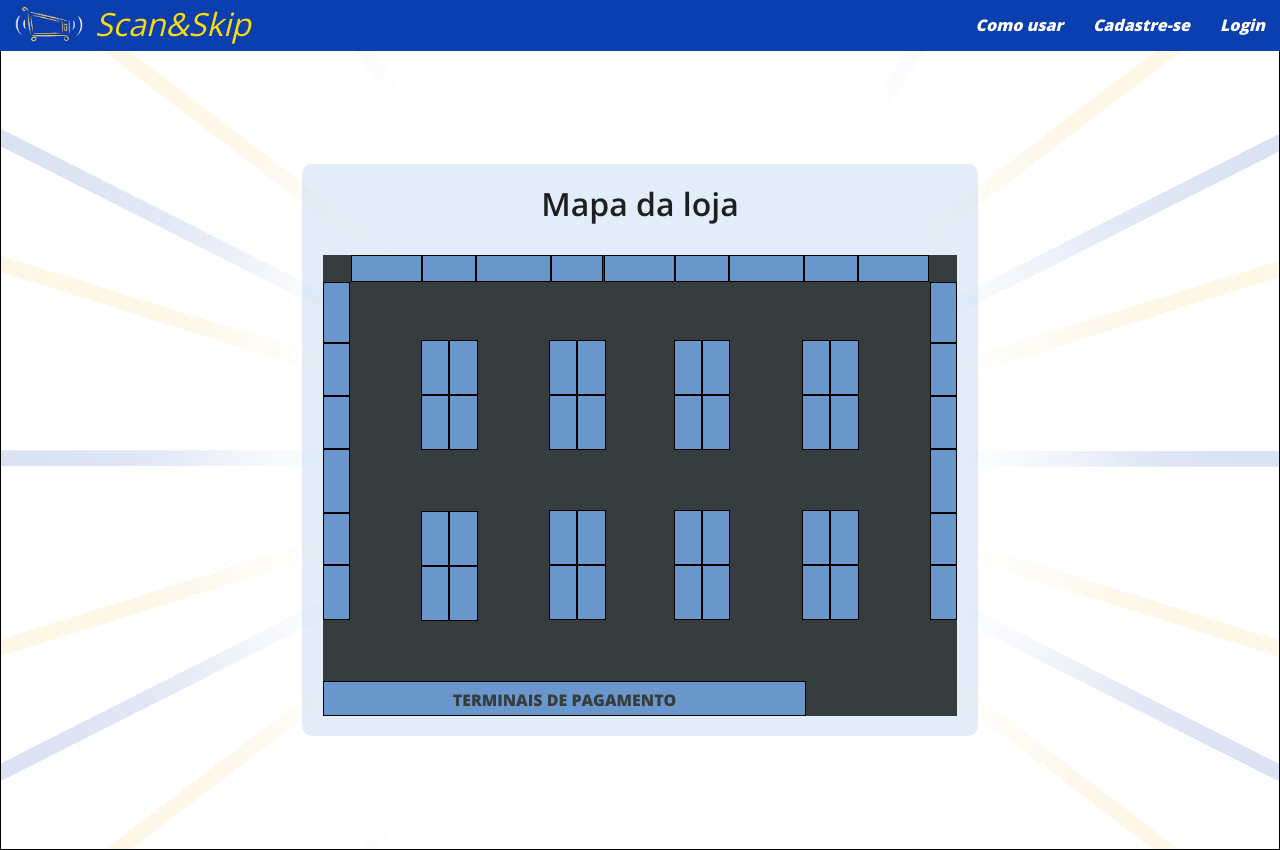
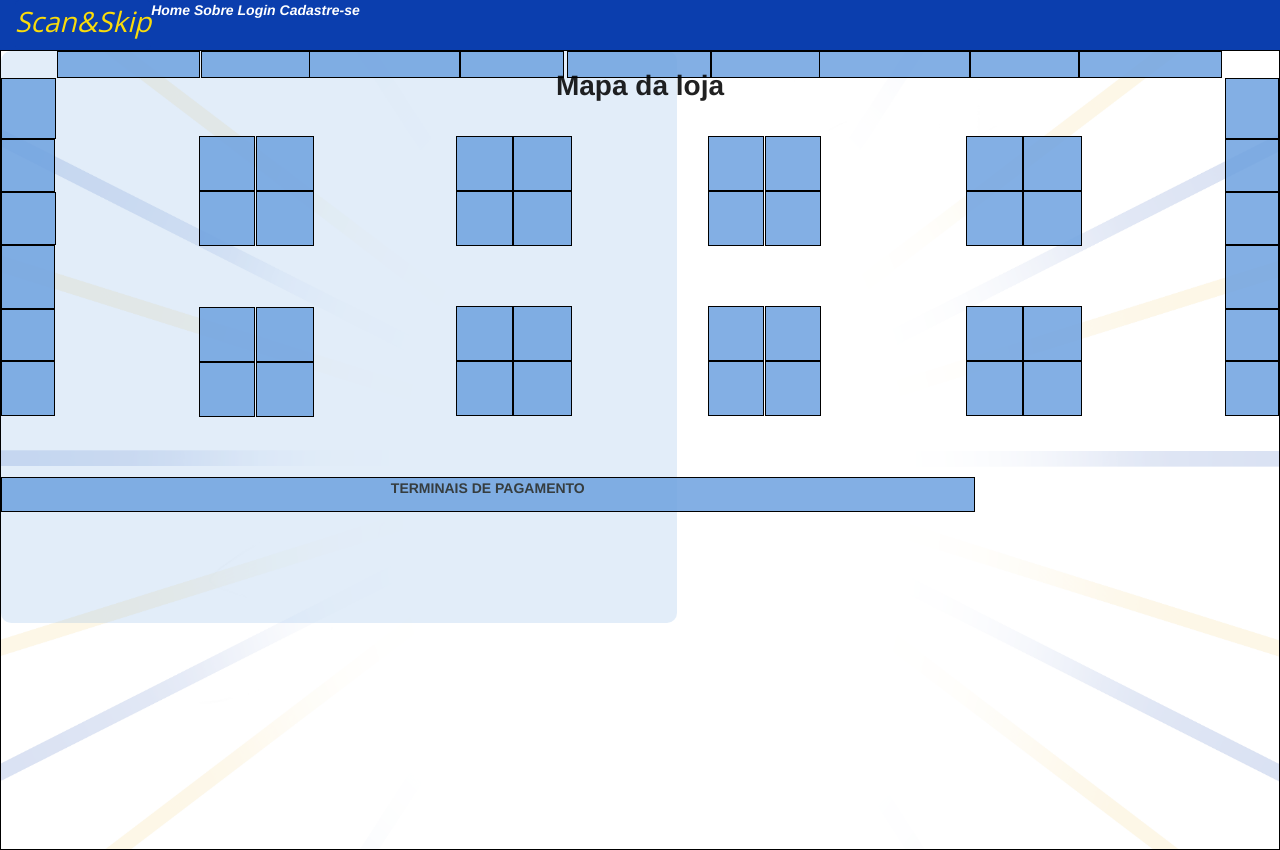
Before and after one commit to jhkersul/ScanSkip_Carrinho, a Django app: page /mapa in a window 1280 px wide. Run offline with Django 3.2, Linux system fonts and the light colour scheme; parts of the project's set-up code (start-up, migrations or seed data) failed here and were passed over; some libraries are stand-ins or nearby versions.

Commit message:
Add files via upload

```diff
--- a/carrinho/Templates/header---footer.html
+++ b/carrinho/Templates/header---footer.html
@@ -5,9 +5,6 @@
     <meta charset="utf-8">
     <meta name="viewport" content="initial-scale=1.0">
     <title>Scan&amp;Skip - {% block title %}{% endblock %}</title>
-    <link rel="stylesheet" href="https://maxcdn.bootstrapcdn.com/bootstrap/3.3.7/css/bootstrap.min.css" integrity="sha384-BVYiiSIFeK1dGmJRAkycuHAHRg32OmUcww7on3RYdg4Va+PmSTsz/K68vbdEjh4u" crossorigin="anonymous">
-    <script src="https://ajax.googleapis.com/ajax/libs/jquery/3.1.1/jquery.min.js"></script>
-    <script src="https://maxcdn.bootstrapcdn.com/bootstrap/3.3.7/js/bootstrap.min.js" integrity="sha384-Tc5IQib027qvyjSMfHjOMaLkfuWVxZxUPnCJA7l2mCWNIpG9mGCD8wGNIcPD7Txa" crossorigin="anonymous"></script>
     <link href="https://fonts.googleapis.com/css?family=Open+Sans:400" rel="stylesheet" type="text/css">
     <link rel="stylesheet" href="{% static 'css/standardize.css' %}">
     <link rel="stylesheet" href="{% static 'css/header---footer-grid.css' %}">
@@ -15,42 +12,10 @@
     {% block head %}{% endblock %}
 </head>
 <body class="body page-header---footer clearfix">
-    <nav class="navbar navbar-default navbar-fixed-top" style="background-color: rgb(11, 62, 174); border-color: rgb(11, 62, 174);">
-        <div class="container-fluid">
-            <div class="navbar-header">
-                <button type="button" class="navbar-toggle" data-toggle="collapse" data-target="#myNavbar">
-                    <span class="icon-bar"></span>
-                    <span class="icon-bar"></span>
-                    <span class="icon-bar"></span>
-                </button>
-                <a class="navbar-brand" style="padding: 0 !important; padding-left: 10px !important;" href="https://scan-skip-teste.herokuapp.com/">
-                    <img alt="Brand" class="img-responsive" src="{% static 'css/images/LOGO.png' %}" style="height: 50px; width: 80px; display: inline-block !important;">
-                </a>
-                <a href="https://scan-skip-teste.herokuapp.com/">
-                    <span class="navbar-brand-text" style="color: rgb(250, 220, 10); font: italic 400 2em/1.5 'Open Sans'; padding: 0 !important; padding-left: 5px !important;">Scan&Skip</span>
-                </a>
-            </div>
-            <div class="collapse navbar-collapse" id="myNavbar">
-                <ul class="nav navbar-nav navbar-right">
-                    <li><a href="https://scan-skip-teste.herokuapp.com/sobre" class="botaoBarra">Como usar</a></li>
-                    {% if request.session.logado %}
-                        <li><a href="https://scan-skip-teste.herokuapp.com/mapa" class="botaoBarra">Mapa</a></li>
-                        <li><a href="https://scan-skip-carrinho-teste.herokuapp.com/" class="botaoBarra">Carrinho</a></li>
-                        <li><a href="https://scan-skip-teste.herokuapp.com/perfil" class="botaoBarra">Minha Conta</a></li>
-                        <li><a href="https://scan-skip-carrinho-teste.herokuapp.com/logout" class="botaoBarra">Logout</a></li>
-                    {% else %}
-                        <li><a href="https://scan-skip-teste.herokuapp.com/cadastro" class="botaoBarra">Cadastre-se</a></li>
-                        <li><a href="https://scan-skip-teste.herokuapp.com/login" class="botaoBarra">Login</a></li>
-                    {% endif %}
-                </ul>
-            </div>
-        </div>
-    </nav>
-
     <div id="corpo" class="corpo">
         {% block content %}{% endblock %}
     </div>
-    <!--<div class="barra clearfix">
+    <div class="barra clearfix">
         <p class="textheader">Scan&amp;Skip</p>
         <div class="botoesbarra clearfix">
             <button onClick="window.location='https://scan-skip-teste.herokuapp.com/';" class="botaoBarra">Home</button>
@@ -64,6 +29,8 @@
                 <button onClick="window.location='https://scan-skip-teste.herokuapp.com/cadastro';" class="botaoBarra">Cadastre-se</button>
             {% endif %}
         </div>
-    </div>-->
+    </div>
+{% block modal %}{% endblock %}
+
 </body>
 </html>
--- a/carrinho/Templates/mapa.html
+++ b/carrinho/Templates/mapa.html
@@ -8,16 +8,25 @@
   <link href="http://fonts.googleapis.com/css?family=Open+Sans:800,600" rel="stylesheet" type="text/css">
   <link rel="stylesheet" href="{% static 'css/mapa-grid.css' %}">
   <link rel="stylesheet" href="{% static 'css/mapa.css' %}">
-  <script src="{% static 'js/jquery-min.js' %}"></script>
+  <link rel="stylesheet" href="https://maxcdn.bootstrapcdn.com/bootstrap/3.3.7/css/bootstrap.min.css" integrity="sha384-BVYiiSIFeK1dGmJRAkycuHAHRg32OmUcww7on3RYdg4Va+PmSTsz/K68vbdEjh4u" crossorigin="anonymous">
+  <script src="https://ajax.googleapis.com/ajax/libs/jquery/3.1.1/jquery.min.js"></script>
+  <script src="https://maxcdn.bootstrapcdn.com/bootstrap/3.3.7/js/bootstrap.min.js" integrity="sha384-Tc5IQib027qvyjSMfHjOMaLkfuWVxZxUPnCJA7l2mCWNIpG9mGCD8wGNIcPD7Txa" crossorigin="anonymous"></script>
+
   <script src="{% static 'js/mapa.js' %}"></script>
+  <script type="text/javascript">
+        $('#myModal').on('shown.bs.modal', function () {
+        $('#myInput').focus()
+        })
+  </script>
   {% endblock %}
 
 {% block content %}
   <div class="background">
-    <div class="container container-1">
+    <div class="containerMapa container-1">
       <p class="text text-1">Mapa da loja</p>
-      <div class="container _container">
+      <div class="containerMapa _containerMapa">
         <p class="text _text">TERMINAIS DE PAGAMENTO</p>
+
             <div class="element" id="element-1"></div>
             <div class="element" id="element-2"></div>
             <div class="element" id="element-3"></div>
@@ -71,6 +80,7 @@
             <div class="element" id="element-51"></div>
             <div class="element" id="element-52"></div>
             <div class="element" id="element-53"></div>
+
       </div>
     </div>
   </div>
@@ -79,3 +89,23 @@
     var markedSectors = {{ markedSectors }}
   </script>
 {% endblock %}
+
+{% block modal %}
+<div class="modal fade" id="myModal" tabindex="-1" role="dialog" aria-labelledby="myModalLabel">
+  <div class="modal-dialog" role="document">
+    <div class="modal-content">
+      <div class="modal-header">
+        <button type="button" class="close" data-dismiss="modal" aria-label="Close"><span aria-hidden="true">&times;</span></button>
+        <h4 class="modal-title" id="myModalLabel">Modal title</h4>
+      </div>
+      <div class="modal-body">
+
+      </div>
+      <div class="modal-footer">
+        <button type="button" id="btClose" class="btn btn-default" data-dismiss="modal">Close</button>
+        <button type="button" class="btn btn-primary">Save changes</button>
+      </div>
+    </div>
+  </div>
+</div>
+{% endblock %}
```
Lines whose indentation alone changed are shown as unchanged.
